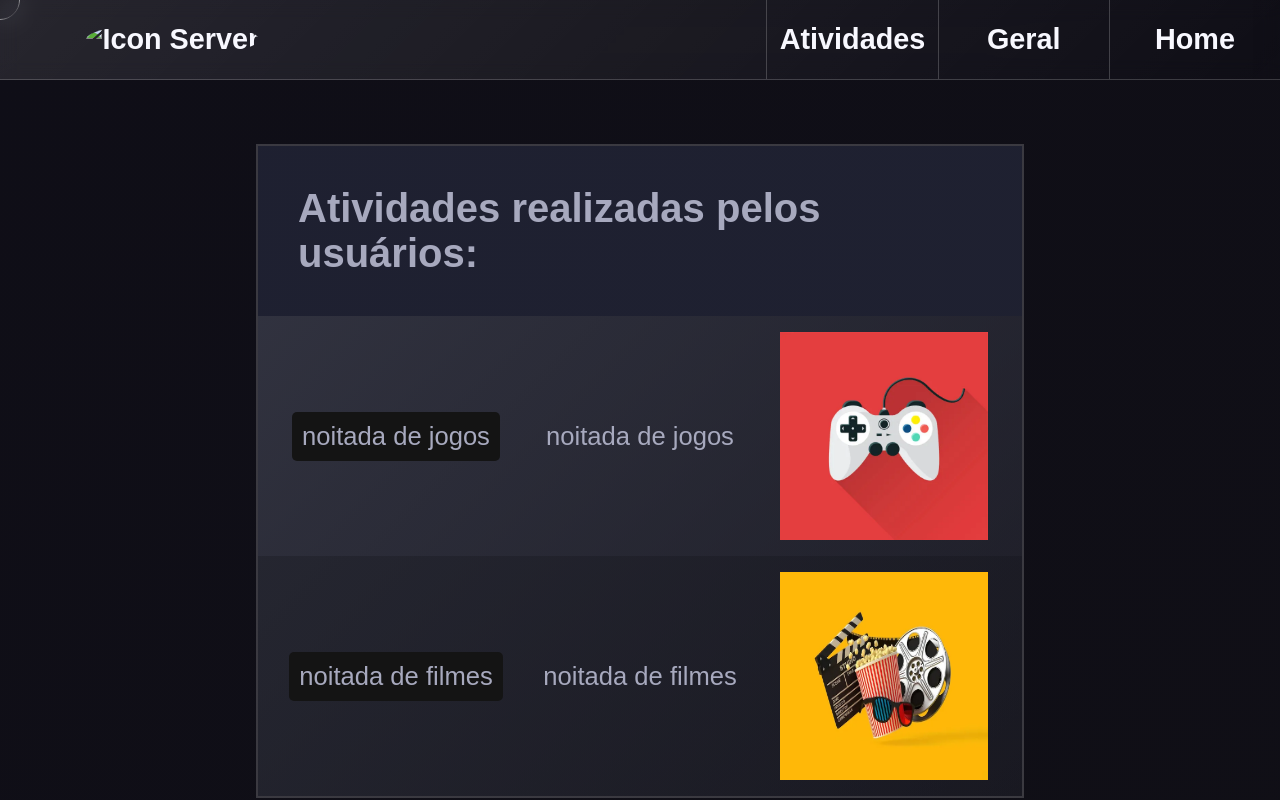
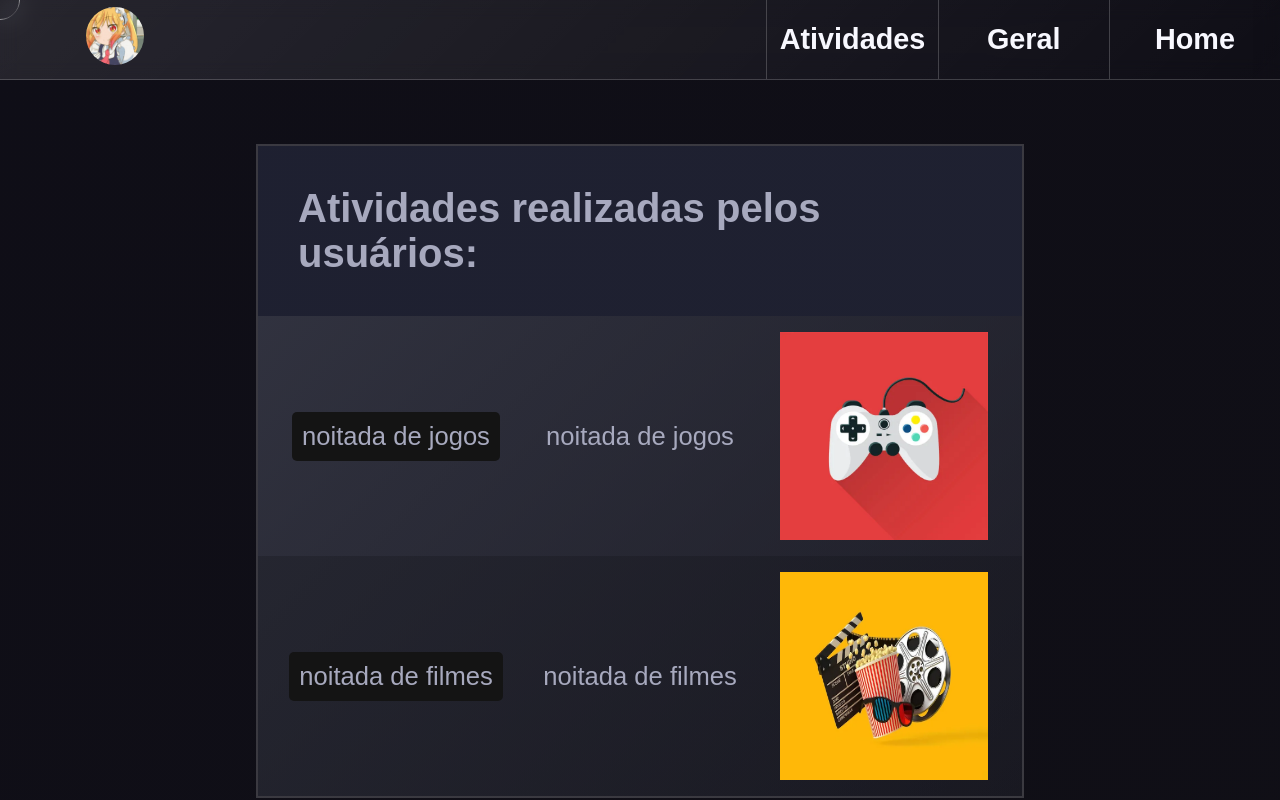
Before and after one commit to CoffezinnS2/jogatina, a plain HTML site: page html/atividades.html in a window 1280 px wide. Shown: the top 800 px of the page. Drawn offline with Linux system fonts and the light colour scheme.

Commit message:
tertiary commit

```diff
--- a/html/atividades.html
+++ b/html/atividades.html
@@ -17,7 +17,7 @@
     <nav>
         <div>
             <a class="logo" href="#">
-                <img src="..../assets/icons/servericon.gif" alt="Icon Server">
+                <img src="../assets/icons/servericon.gif" alt="Icon Server">
             </a>
         </div>
         <div class="pages">
--- a/js/main.js
+++ b/js/main.js
@@ -10,9 +10,6 @@ document.getElementById('cardDiscord')?.addEventListener('click', (e) => {
         ripples.remove()
     }, 1000);
 })
-
-console.log(navigator.userAgent)
-
 
 const circleCursor = document.querySelector('.circleCursor');
 if (circleCursor) {
```
